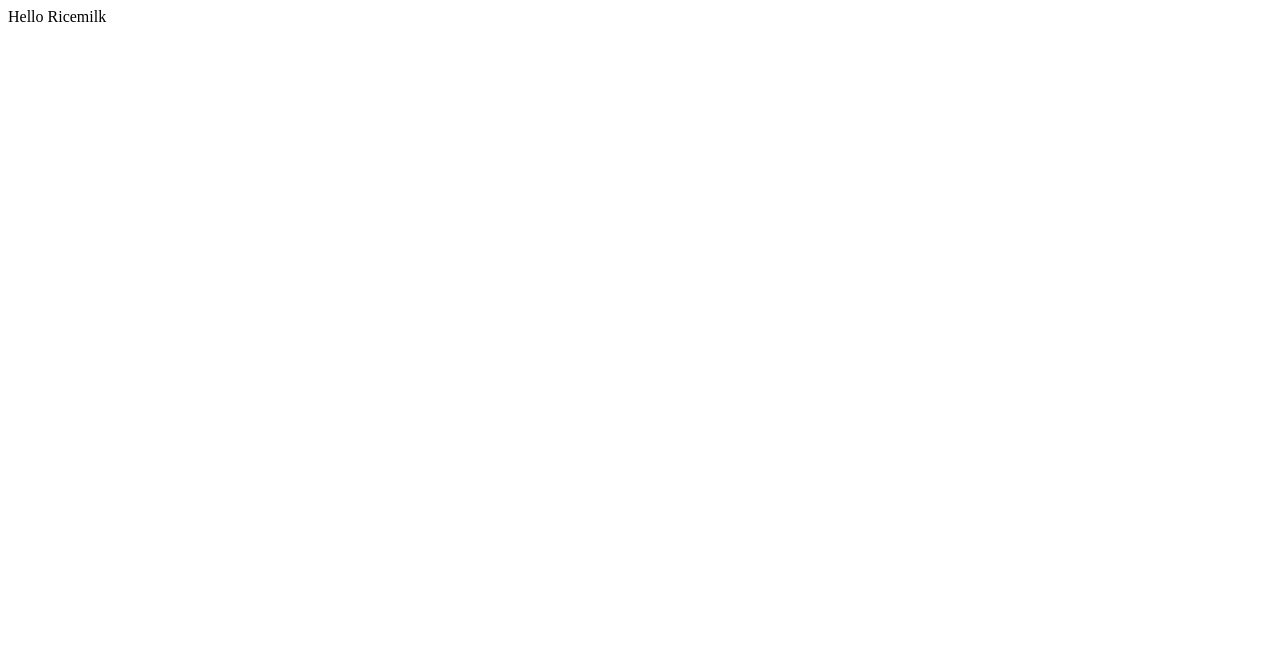
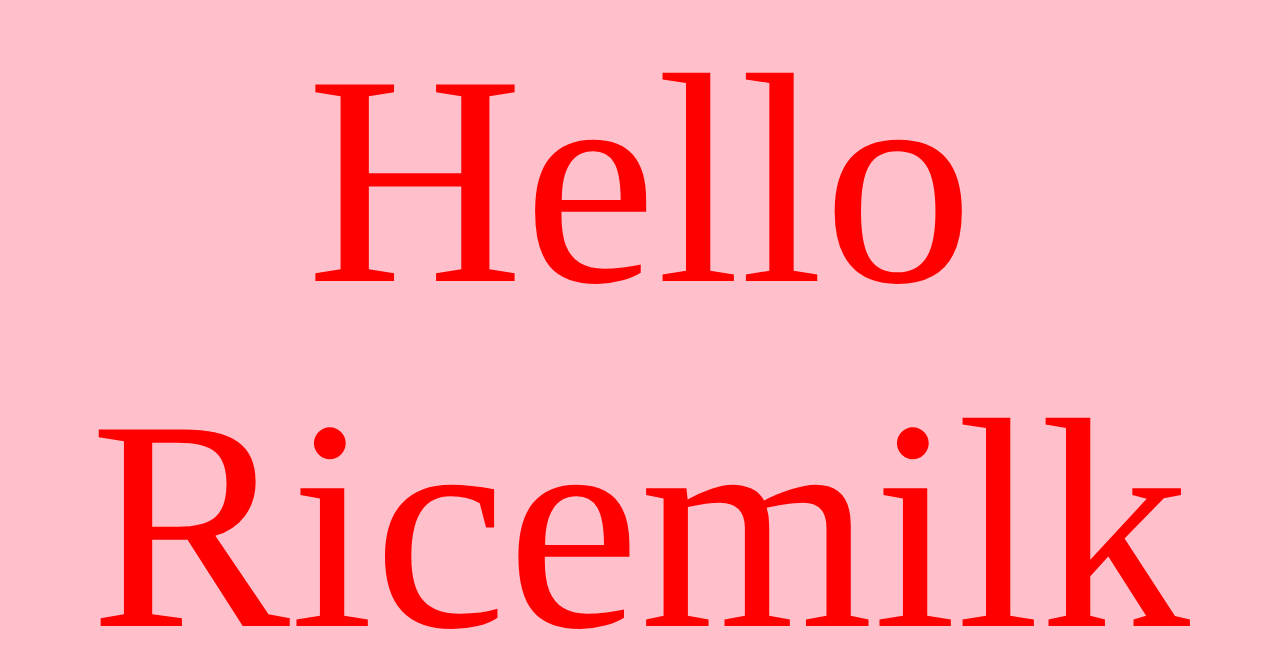
Before and after one commit to Ricemilk1122/Ricemilk1122.github.io, a React app: page / in a window 1280 px wide. Shown: the top 668 px of the page. Built offline with nearby package versions, Linux system fonts and the light colour scheme.

Commit message:
add css-loader style-loader and global css

```diff
--- /dev/null
+++ b/less/global.css
@@ -0,0 +1,9 @@
+body {
+  background-color: pink;
+}
+
+#app {
+  color: red;
+  font-size: 300px;
+  text-align: center;
+}
--- a/package.json
+++ b/package.json
@@ -18,7 +18,9 @@
     "@babel/preset-env": "^7.20.2",
     "@babel/preset-react": "^7.18.6",
     "babel-loader": "^9.1.0",
+    "css-loader": "^6.7.3",
     "html-webpack-plugin": "^5.5.0",
+    "style-loader": "^3.3.1",
     "webpack": "^5.75.0",
     "webpack-cli": "^5.0.1",
     "webpack-dev-server": "^4.11.1"
--- a/src/App.jsx
+++ b/src/App.jsx
@@ -1,3 +1,5 @@
+import '../less/global.css';
+
 import React from 'react';
 import { useState } from 'react';
 
--- a/webpack.config.js
+++ b/webpack.config.js
@@ -22,6 +22,10 @@ const config = {
         test: /\.jsx?$/,
         use: 'babel-loader',
       },
+      {
+        test: /\.css$/,
+        use: ['style-loader', 'css-loader'],
+      },
     ],
   },
 };
```
Also changed, not shown: 2 other files (tests, documents, lock files or other folders).
